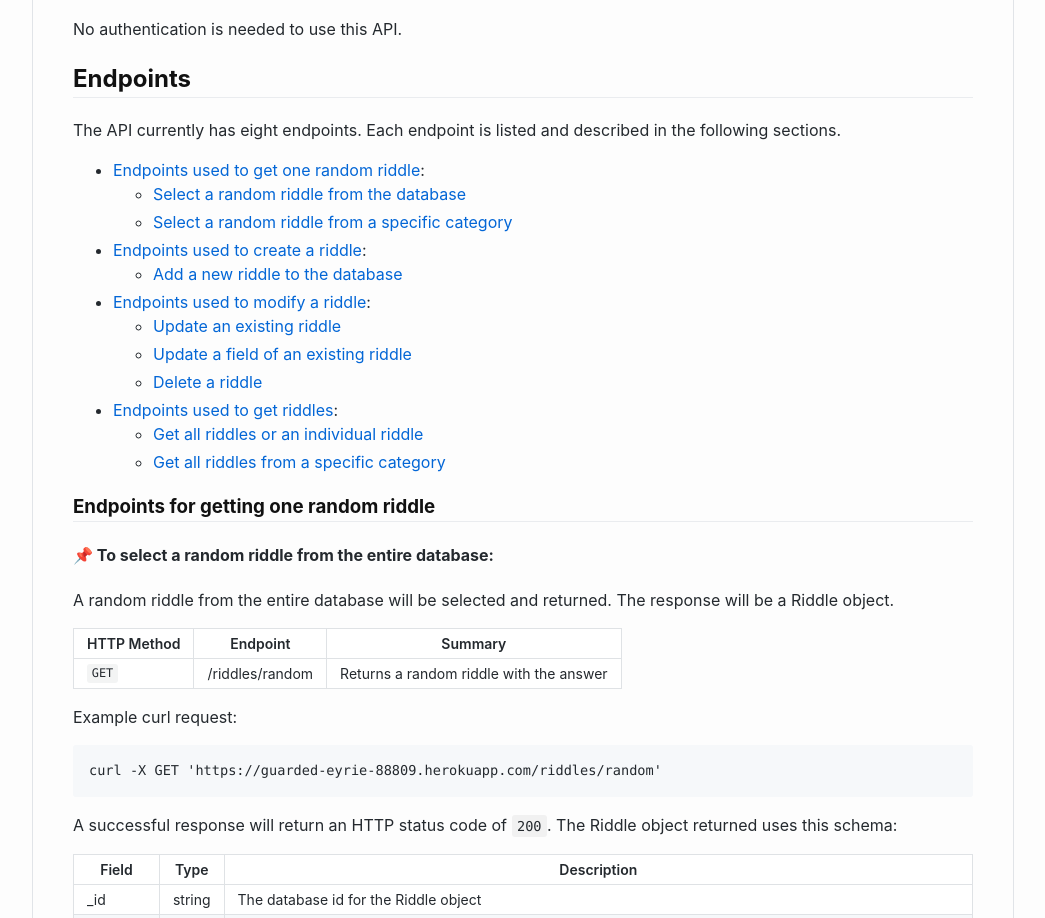
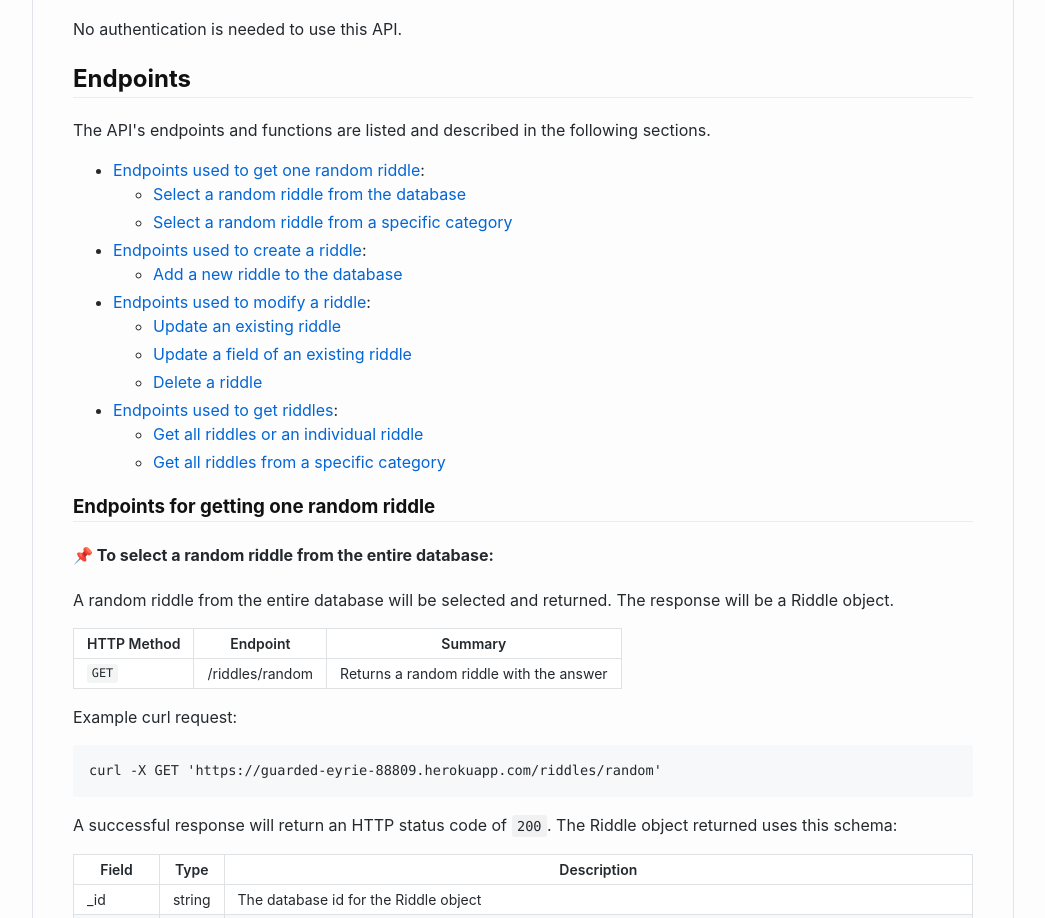
Before and after one commit to rivamcknight/riddles-api, a website: page README.md.html in a window 1280 px wide. Shown: the part 1046-1964 px from the top of the page, without its empty margins (117-1162 px from the left). Drawn offline with Linux system fonts and the light colour scheme.

Commit message:
minor tweak in language introducing endpoints to avoid confusion

```diff
--- a/README.md.html
+++ b/README.md.html
@@ -36,7 +36,7 @@
 <h2 id="authentication">Authentication</h2>
 <p>No authentication is needed to use this API.</p>
 <h2 id="endpoints">Endpoints</h2>
-<p>The API currently has eight endpoints. Each endpoint is listed and described in the following sections. </p>
+<p>The API's endpoints and functions are listed and described in the following sections.</p>
 <ul>
 <li><a href="#endpoints-for-getting-one-random-riddle">Endpoints used to get one random riddle</a>:
   <ul>
```
Also changed, not shown: README.md.
